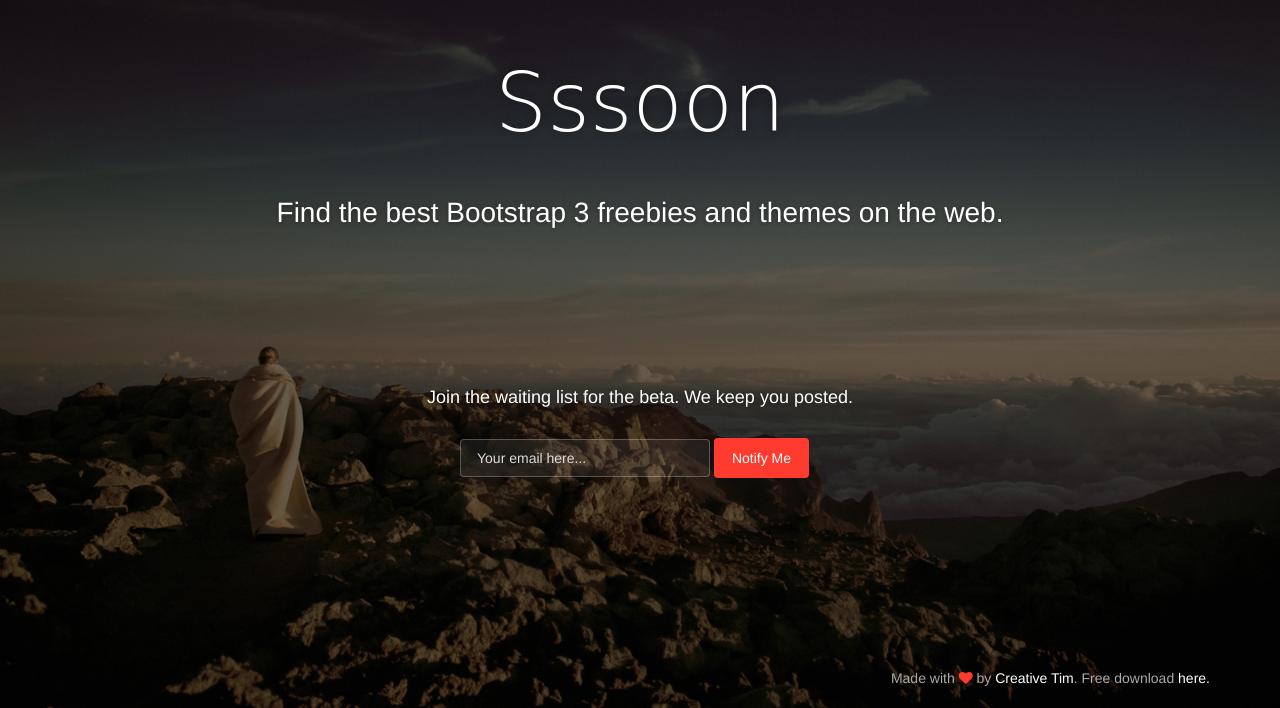
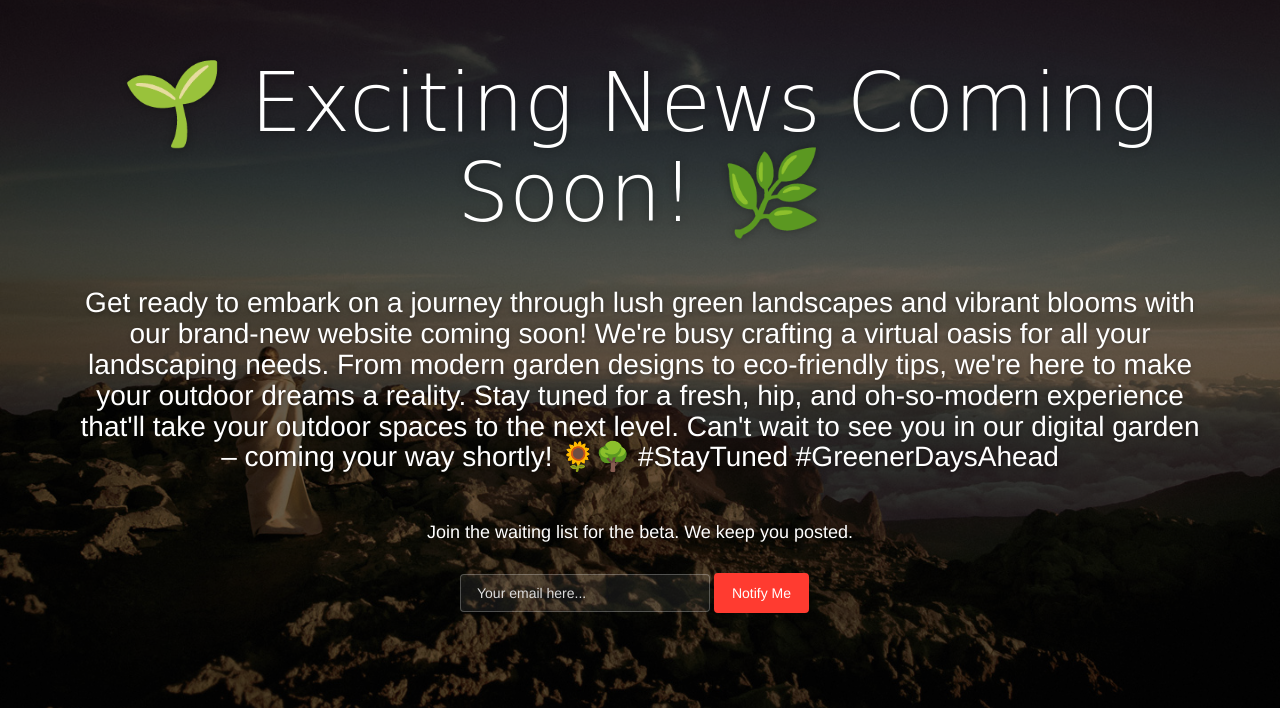
Before and after one commit to omblandscaping/omblandscaping.gitnug.io, a plain HTML site: page index.html in a window 1280 px wide. Shown: the part 92-800 px from the top of the page. Drawn offline with Linux system fonts and the light colour scheme; a web font is replaced by a local one.

Commit message:
Update index.html

```diff
--- a/index.html
+++ b/index.html
@@ -7,7 +7,7 @@
     <meta content='width=device-width, initial-scale=1.0, maximum-scale=1.0, user-scalable=0' name='viewport' />
     <meta name="viewport" content="width=device-width" />
 
-    <title>Sssoon Page </title>
+    <title>OMB Landscaping </title>
 
     <link href="css/bootstrap.css" rel="stylesheet" />
 	<link href="css/coming-sssoon.css" rel="stylesheet" />
@@ -91,12 +91,12 @@
 
     <div class="container">
         <h1 class="logo cursive">
-            Sssoon
+            🌱 Exciting News Coming Soon! 🌿
         </h1>
 <!--  H1 can have 2 designs: "logo" and "logo cursive"           -->
 
         <div class="content">
-            <h4 class="motto">Find the best Bootstrap 3 freebies and themes on the web.</h4>
+            <h4 class="motto">Get ready to embark on a journey through lush green landscapes and vibrant blooms with our brand-new website coming soon! We're busy crafting a virtual oasis for all your landscaping needs. From modern garden designs to eco-friendly tips, we're here to make your outdoor dreams a reality. Stay tuned for a fresh, hip, and oh-so-modern experience that'll take your outdoor spaces to the next level. Can't wait to see you in our digital garden – coming your way shortly! 🌻🌳 #StayTuned #GreenerDaysAhead</h4>
             <div class="subscribe">
                 <h5 class="info-text">
                     Join the waiting list for the beta. We keep you posted.
@@ -118,7 +118,7 @@
     </div>
     <div class="footer">
       <div class="container">
-             Made with <i class="fa fa-heart heart"></i> by <a href="http://www.creative-tim.com">Creative Tim</a>. Free download <a href="http://www.creative-tim.com/product/coming-sssoon-page">here.</a>
+
       </div>
     </div>
  </div>
```
